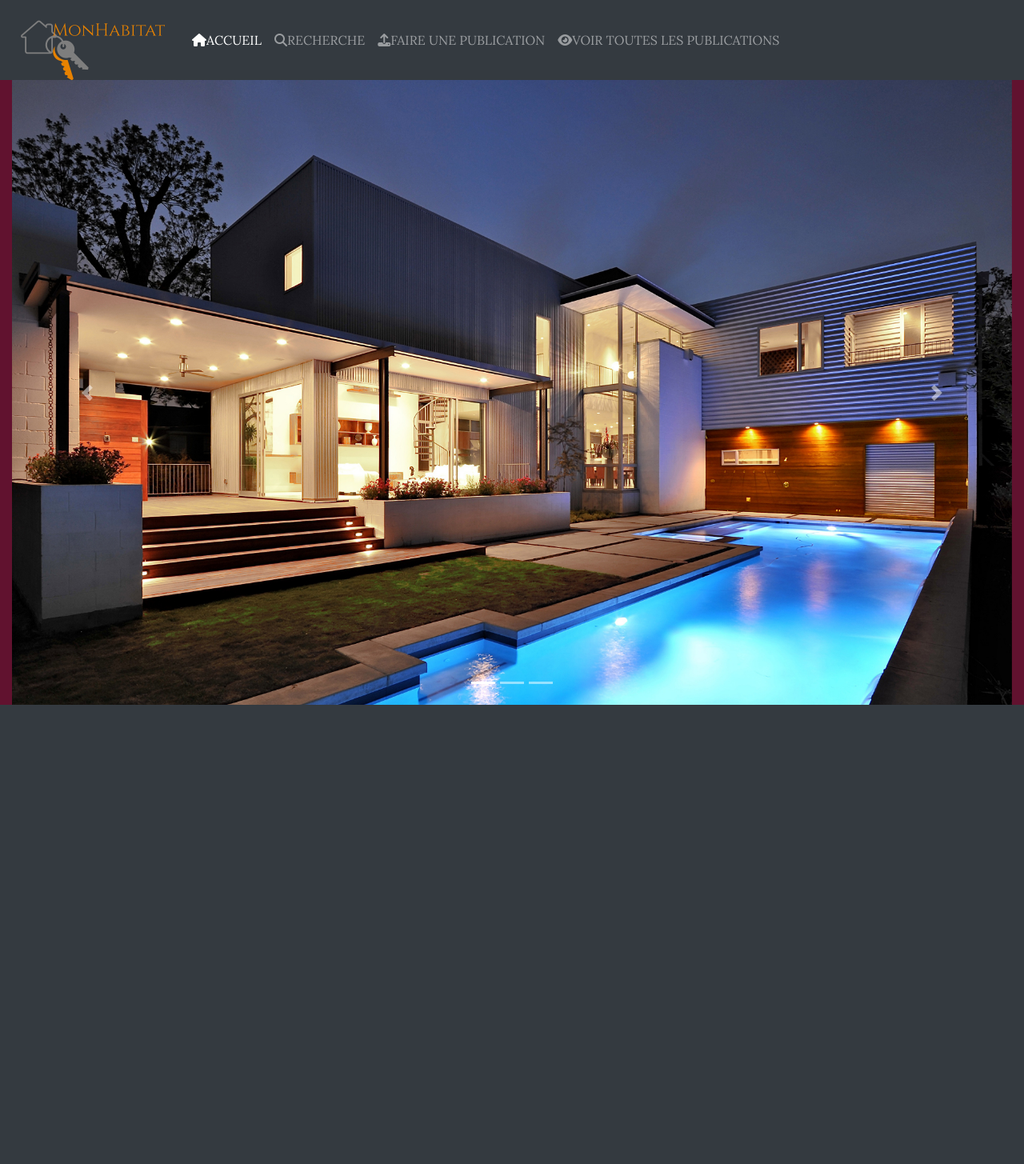
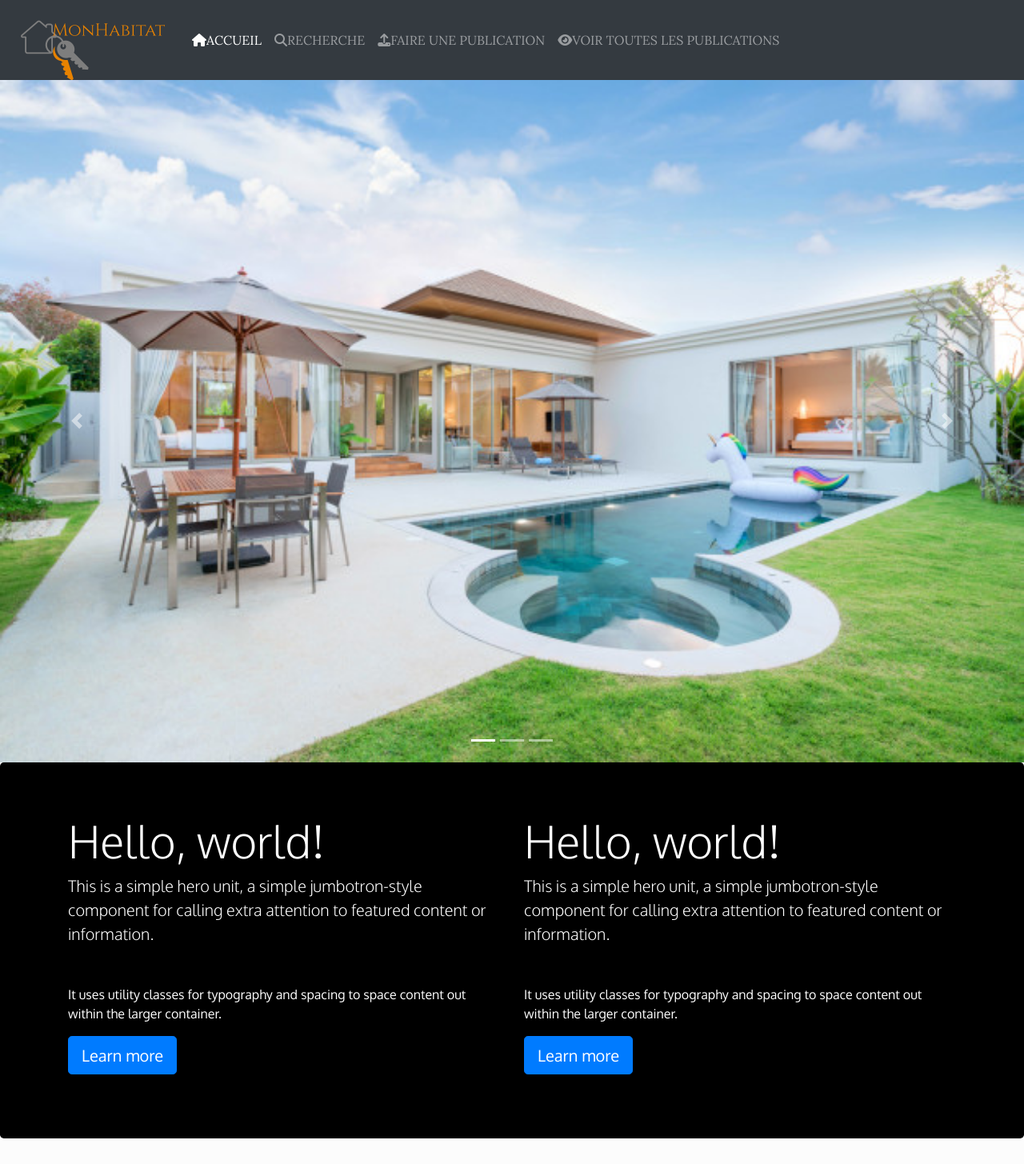
Before and after one commit to willdev61/Project-habitat, a Django app: page / in a window 1280 px wide. Shown: the whole page at 80% size. Before the commit the page ends 881 px from the top, so only its background shows below. Run offline with Django 3.2, Linux system fonts and the light colour scheme; some libraries are stand-ins or nearby versions.

Commit message:
adding jumbotron in index.html

```diff
--- a/mon_habitat/pub/static/pub/css/styles.css
+++ b/mon_habitat/pub/static/pub/css/styles.css
@@ -1,7 +1,7 @@
 body {
   font-size: 16px;
   color: #fff;
-  background-color: #61122f;
+  background-color: #FCFCFC;
   font-family: 'Oxygen', sans-serif;
 }
 /** HEADER **/
@@ -15,10 +15,6 @@ body {
 	margin-top: 25px;
 }
 
-.container-fluid {
-	width: 100%;
-	padding-right: 15px;
-	padding-left: 15px;
-	padding-top: auto;
-	padding-bottom: auto;
+.jumbotron {
+	background-color: black;
 }
--- a/mon_habitat/pub/templates/pub/index.html
+++ b/mon_habitat/pub/templates/pub/index.html
@@ -43,8 +43,7 @@
             </div>
         </nav>
     </header>
-    <div class="container-fluid">
-        <div id="carouselExampleIndicators" class="carousel slide" data-ride="carousel">
+    <div id="carouselExampleIndicators" class="carousel slide" data-ride="carousel">
       <ol class="carousel-indicators">
         <li data-target="#carouselExampleIndicators" data-slide-to="0" class="active"></    li>
         <li data-target="#carouselExampleIndicators" data-slide-to="1"></li>
@@ -52,13 +51,13 @@
       </ol>
       <div class="carousel-inner">
         <div class="carousel-item active">
-        <img class="d-block w-100" src="{% static 'pub/images/slid1.jpg' /800x400?auto=yes&bg=777&fg=555&text=First slide" alt="First slide %}">
+        <img class="d-block w-100" src="{% static 'pub/images/fa1.jpg' /800x400?auto=yes&bg=777&fg=555&text=First slide" alt="First slide %}">
         </div>
       <div class="carousel-item">
-        <img class="d-block w-100" src="{% static 'pub/images/slid2.jpg' /800x400?auto=yes&bg=777&fg=555&text=First slide" alt="First slide %}">
+        <img class="d-block w-100" src="{% static 'pub/images/fa3.jpg' /800x400?auto=yes&bg=777&fg=555&text=First slide" alt="First slide %}">
       </div>
       <div class="carousel-item">
-      <img class="d-block w-100" src="{% static 'pub/images/slid3.jpg' /800x400?auto=yes&bg=777&fg=555&text=First slide" alt="First slide %}">
+      <img class="d-block w-100" src="{% static 'pub/images/fa5.jpg' /800x400?auto=yes&bg=777&fg=555&text=First slide" alt="First slide %}">
       </div>
      </div>
   <a class="carousel-control-prev" href="#carouselExampleIndicators" role="button" data-slide="prev">
@@ -70,7 +69,31 @@
     <span class="sr-only">Next</span>
   </a>
 </div>
-    </div>
+<div class="jumbotron">
+  <div class="container">
+      <div class="row">
+          <div class="col-md-6">
+                <h1 class="display-4">Hello, world!</h1>
+                <p class="lead">This is a simple hero unit, a simple jumbotron-style component for calling extra attention to featured content or information.</p>
+                <hr class="my-4">
+                <p>It uses utility classes for typography and spacing to space content out within the larger container.</p>
+                <p class="lead">
+                <a class="btn btn-primary btn-lg" href="#" role="button">Learn more</a>
+                </p>
+          </div>
+          <div class="col-md-6">
+                <h1 class="display-4">Hello, world!</h1>
+                <p class="lead">This is a simple hero unit, a simple jumbotron-style component for calling extra attention to featured content or information.</p>
+                <hr class="my-4">
+                <p>It uses utility classes for typography and spacing to space content out within the larger container.</p>
+                <p class="lead">
+                <a class="btn btn-primary btn-lg" href="#" role="button">Learn more</a>
+                </p>
+          </div>
+      </div>
+  </div>
+</div>
+
 
     <!-- Optional JavaScript; choose one of the two! -->
 
```
Also changed, not shown: mon_habitat/pub/static/pub/images/fa1.jpg (added), mon_habitat/pub/static/pub/images/fa2.jpg (added), mon_habitat/pub/static/pub/images/fa3.jpg (added), mon_habitat/pub/static/pub/images/fa4.jpg (added), mon_habitat/pub/static/pub/images/fa5.jpg (added), mon_habitat/pub/static/pub/images/fa6.jpg (added), mon_habitat/pub/static/pub/images/fa7.jpg (added), mon_habitat/pub/static/pub/images/fa8.jpg (added), mon_habitat/pub/static/pub/images/face1.jpg (added), mon_habitat/pub/static/pub/images/face2.jpg (added), mon_habitat/pub/static/pub/images/face3.jpg (added).
